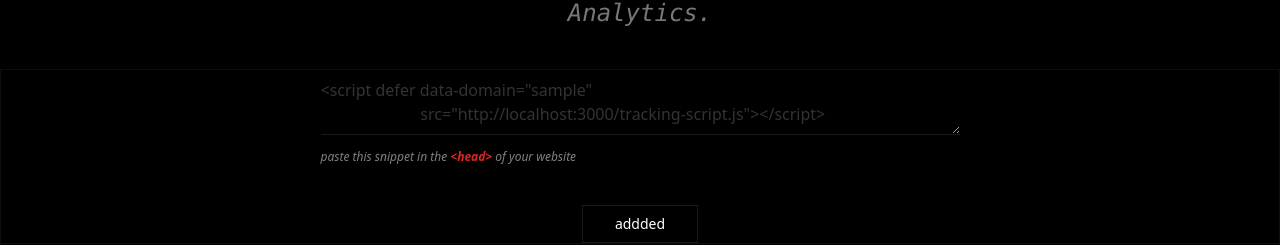
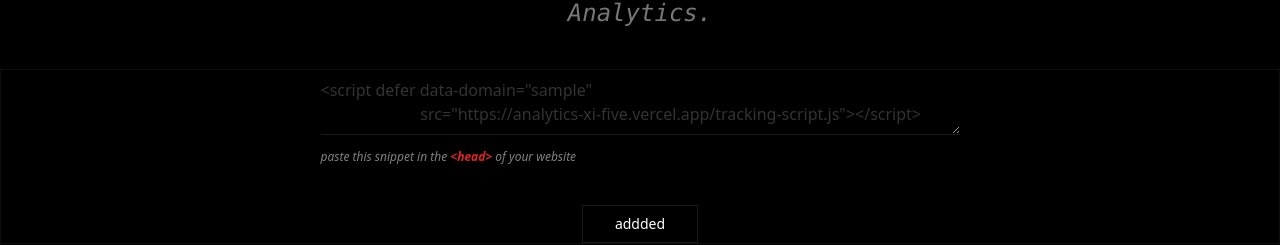
Before and after one commit to abhis12github/analytics, a Next.js app: page /add in a window 1280 px wide. Both pictures are taken after typing "Sample" into the empty fields and a click on the button "add website". Shown: the part 300-545 px from the top of the page. Built offline with nearby package versions, Linux system fonts and the light colour scheme; no server answers; the database is empty.

Commit message:
changed local url to deployed url

```diff
--- a/app/add/page.jsx
+++ b/app/add/page.js
@@ -68,7 +68,7 @@ export default function AddPage() {
                 </div> : <div className="w-full items-center justify-center flex flex-col space-y-10">
                     <span className="w-full lg:w-[50%]">
                         <textarea type="text" className="input text-white/20 cursor-pointer" disabled value={`<script defer data-domain="${website}"
-                        src="http://localhost:3000/tracking-script.js"></script>`} />
+                        src="https://analytics-xi-five.vercel.app/tracking-script.js"></script>`} />
                         <p className="text-xs text-white/50 pt-2 font-normal italic">
                             paste this snippet in the <b className="text-red-600">{"<head>"} </b>of your website
                         </p>
--- a/app/settings/page.js
+++ b/app/settings/page.js
@@ -91,7 +91,7 @@ export default function SettingsPage() {
 
 export const CodeComp = () => {
     let codeString = `
-    const url = "http://localhost:3000/api/events";
+    const url = "https://analytics-xi-five.vercel.app/api/events";
     const headers = {
       "Content-Type": "application/json",
       Authorization: "Bearer {{apiKey}}",
--- a/public/tracking-script.js
+++ b/public/tracking-script.js
@@ -4,7 +4,7 @@
     var document = window.document
     var scriptElement = document.currentScript // script tag that points to this script
     var dataDomain = scriptElement.getAttribute("data-domain");
-    var endpoint = "http://localhost:3000/api/track";
+    var endpoint = "https://analytics-xi-five.vercel.app/api/track";
 
     let queryString=location.search;
     const params=new URLSearchParams(queryString);
```
Also changed, not shown: app/dashboard/page.js (renamed from app/dashboard/page.jsx), app/signin/page.js (renamed from app/signin/page.jsx).
